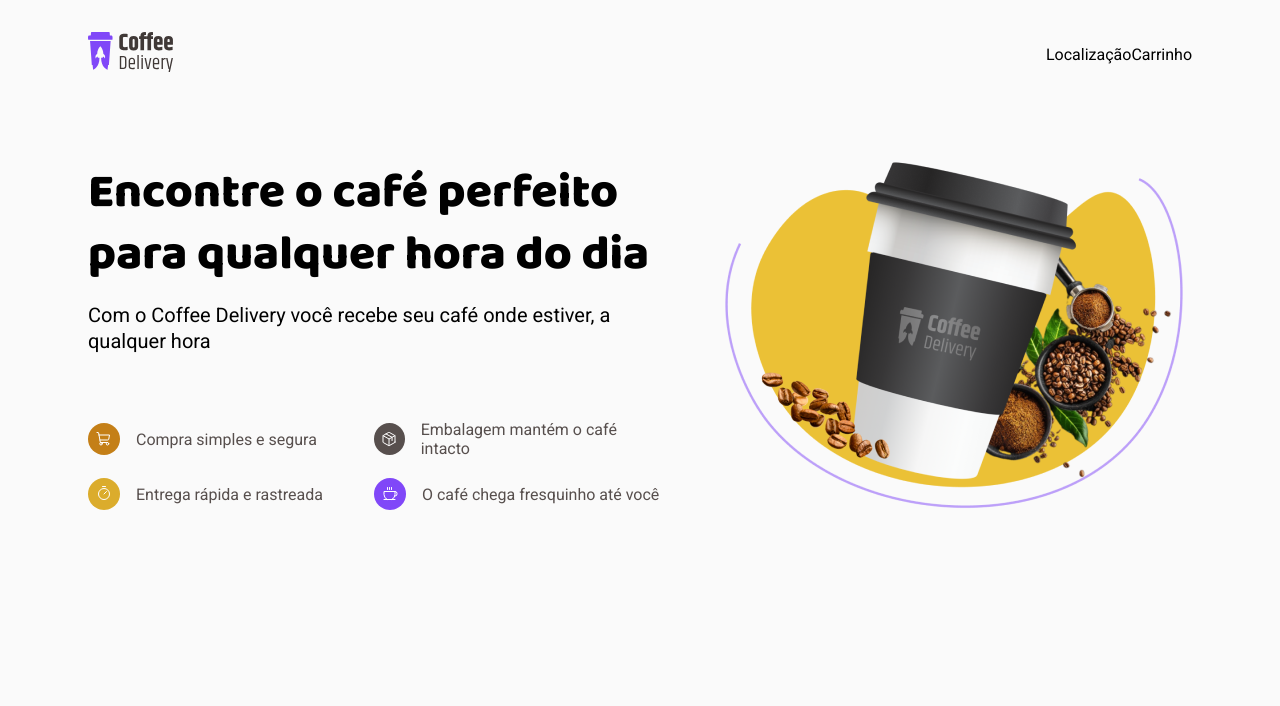
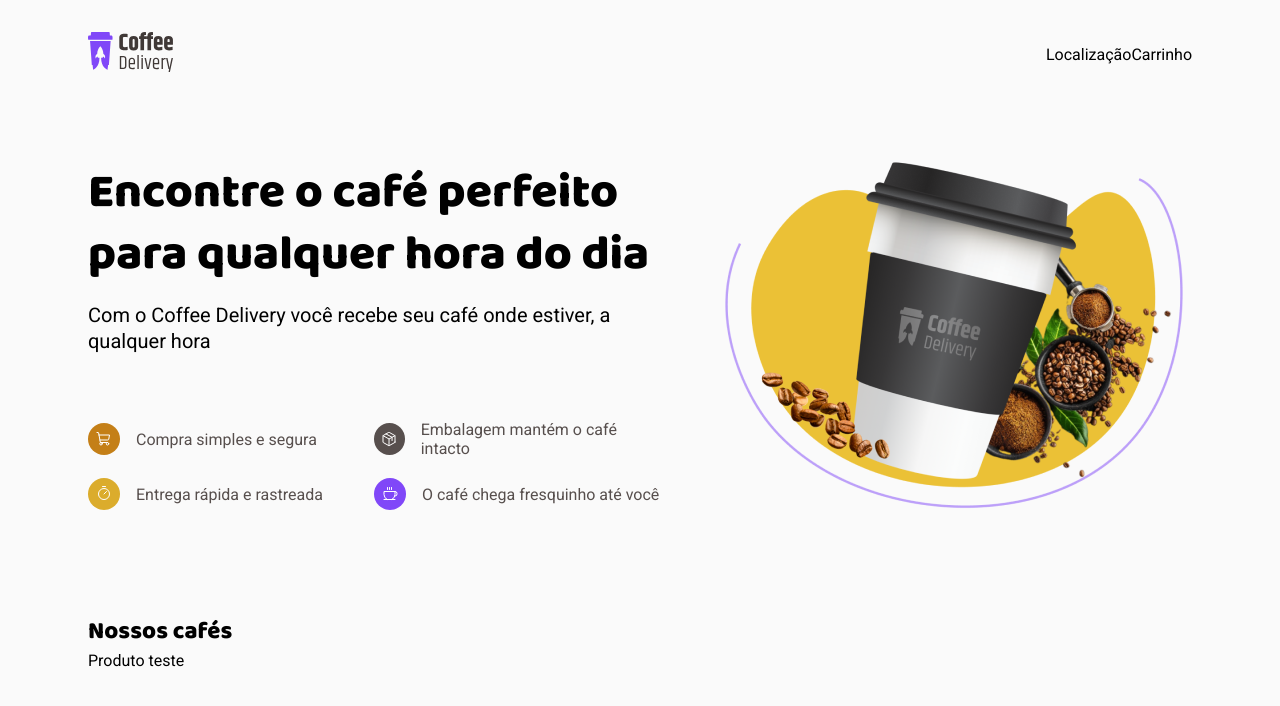
Before and after one commit to jthanlopes/coffee-delivery, a React (Vite) app: page / in a window 1280 px wide. Shown: the top 706 px of the page. Built offline with nearby package versions, Linux system fonts and the light colour scheme.

Commit message:
feat: criação da estrutura base da listagem dos produtos na Home

```diff
--- /dev/null
+++ b/src/pages/Home/components/ProductItem/index.tsx
@@ -0,0 +1,9 @@
+import { ProductItemContainer } from "./styles";
+
+export function ProductItem() {
+  return (
+    <ProductItemContainer>
+      Produto teste
+    </ProductItemContainer>
+  )
+}
--- /dev/null
+++ b/src/pages/Home/components/ProductItem/styles.ts
@@ -0,0 +1,3 @@
+import styled from "styled-components";
+
+export const ProductItemContainer = styled.div``;
--- /dev/null
+++ b/src/pages/Home/components/ProductsList/index.tsx
@@ -0,0 +1,11 @@
+import { ProductItem } from "../ProductItem";
+import { ProductsListContainer } from "./styles";
+
+export function ProductsList() {
+  return (
+    <ProductsListContainer>
+      {/* Aqui será feito o map dos produtos */}
+      <ProductItem />
+    </ProductsListContainer>
+  )
+}
--- /dev/null
+++ b/src/pages/Home/components/ProductsList/styles.ts
@@ -0,0 +1,3 @@
+import styled from "styled-components";
+
+export const ProductsListContainer = styled.div``
--- a/src/pages/Home/index.tsx
+++ b/src/pages/Home/index.tsx
@@ -1,7 +1,8 @@
-import { HomeContainer, IntroContainer, IntroContainerItems, IconContainer } from "./styles";
+import { HomeContainer, IntroContainer, IntroContainerItems, IconContainer, ProductsContainer } from "./styles";
 import { ShoppingCart, Package, Timer, Coffee } from "phosphor-react";
 
 import imgCoffee from '../../assets/img-coffee.png';
+import { ProductsList } from "./components/ProductsList";
 
 export function Home() {
   return (
@@ -23,6 +24,13 @@
 
         <img src={imgCoffee} alt="Copo de café" />
       </IntroContainer>
+
+      <ProductsContainer>
+        <h2>Nossos cafés</h2>
+
+        <ProductsList />
+
+      </ProductsContainer>
     </HomeContainer>
   );
 }
--- a/src/pages/Home/styles.ts
+++ b/src/pages/Home/styles.ts
@@ -64,3 +64,7 @@
     color: white;
   }
 `
+
+export const ProductsContainer = styled.section`
+  margin-top: 6rem;
+`;
```
